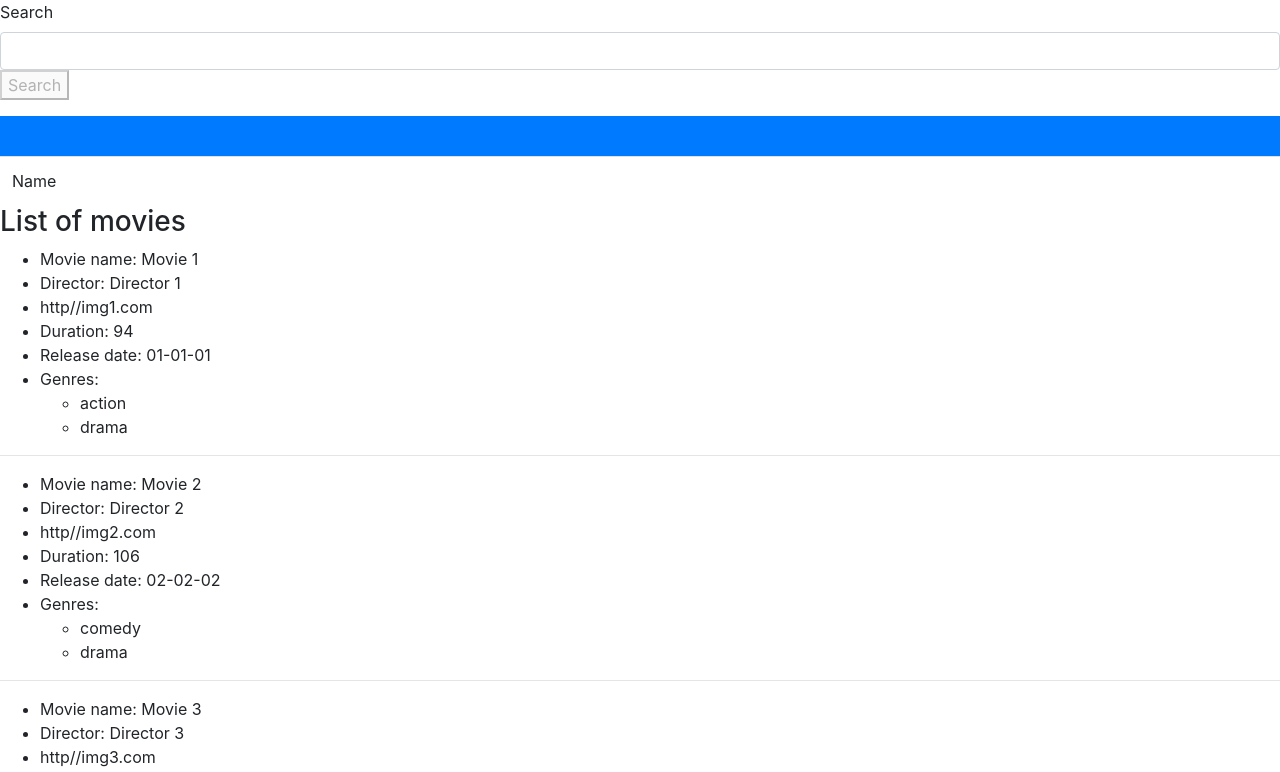
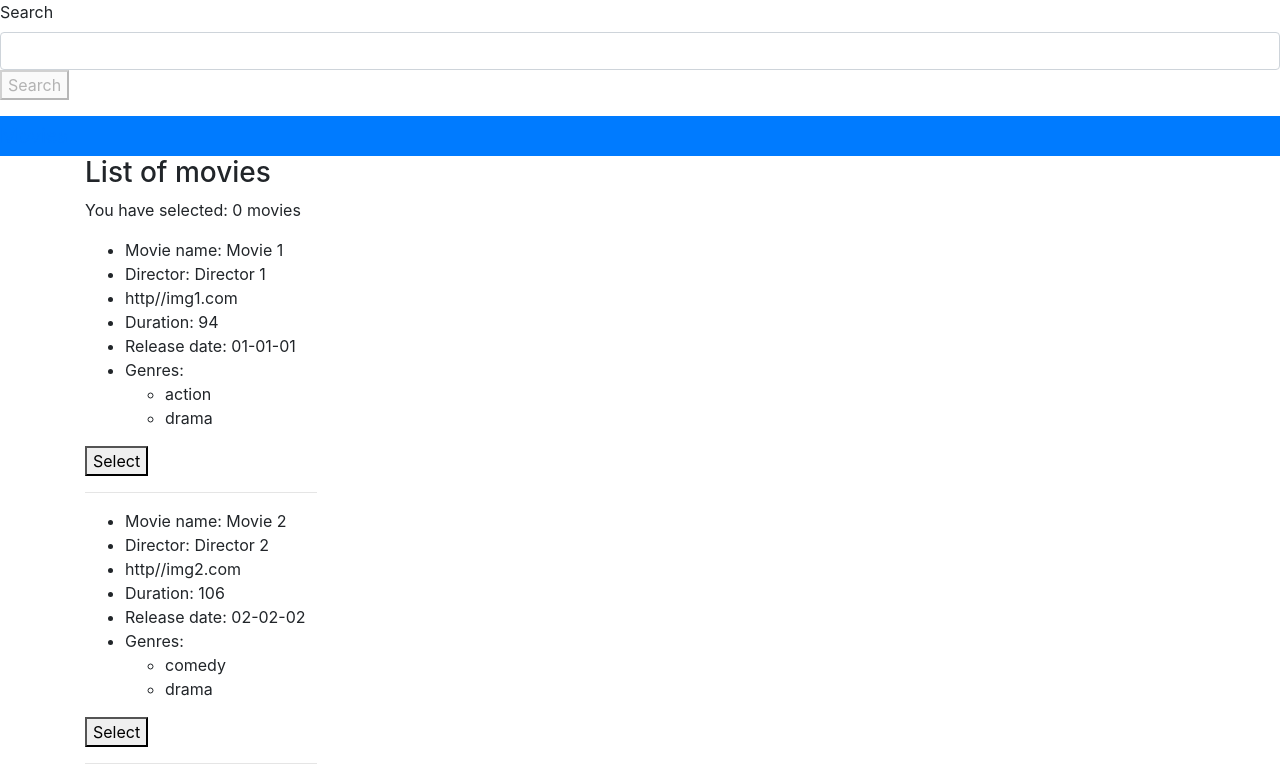
Before and after one commit to GojkoMaric/angular-movies, an Angular app: page /movies in a window 1280 px wide. Shown: the top 772 px of the page. Built offline with nearby package versions, Linux system fonts and the light colour scheme.

Commit message:
9th exam -> select button, @Output, counter

```diff
--- a/src/app/components/movie-row/movie-row.component.html
+++ b/src/app/components/movie-row/movie-row.component.html
@@ -10,4 +10,6 @@
     </ul>
   </li>
 </ul>
+
+<button (click)='selectMovie(true)' [disabled]='voted'>Select</button>
 <hr>
--- a/src/app/components/movie-row/movie-row.component.ts
+++ b/src/app/components/movie-row/movie-row.component.ts
@@ -1,4 +1,4 @@
-import { Component, OnInit, Input } from '@angular/core';
+import { Component, OnInit, Input, Output, EventEmitter } from '@angular/core';
 import { Movie } from '../../shared/models/movie';
 
 @Component({
@@ -8,15 +8,23 @@ import { Movie } from '../../shared/models/movie';
 })
 export class MovieRowComponent implements OnInit {
   private movie: Movie;
+  private voted = false;
 
   @Input()
   set movieRow(movie: Movie){
     this.movie = movie;
   }
 
+  @Output() onVoted = new EventEmitter<boolean>();
+
   constructor() { }
 
-  ngOnInit() {
+  public ngOnInit() {
+  }
+
+  public selectMovie(agreed){
+    this.voted = true;
+    this.onVoted.emit(agreed);
   }
 
 }
--- a/src/app/components/movies/movies.component.html
+++ b/src/app/components/movies/movies.component.html
@@ -1,13 +1,8 @@
-<table class='table'>
+<div class='container'>
   <h3>List of movies</h3>
-  <thead>
-    <tr>
-      <td>Name</td>
+  <p>You have selected: {{counter}} movies</p>
+    <tr *ngFor='let movie of movies'
+    [movieRow]='movie'
+    (onVoted)='onVoted($event)'>
     </tr>
-  </thead>
-  <tbody>
-    <tr *ngFor='let movie of movies'
-    [movieRow]='movie'>
-    </tr>
-  </tbody>
-</table>
+</div>
--- a/src/app/components/movies/movies.component.ts
+++ b/src/app/components/movies/movies.component.ts
@@ -8,6 +8,7 @@ import { MovieService } from '../../shared/services/movie.service';
 })
 export class MoviesComponent implements OnInit {
   private movies: any[] = [];
+  public counter = 0;
 
   constructor(private _movieService: MovieService ) {
 
@@ -21,4 +22,8 @@ export class MoviesComponent implements OnInit {
     )
   }
 
+  public onVoted(agreed: boolean){
+    this.counter++;
+  }
+
 }
```
